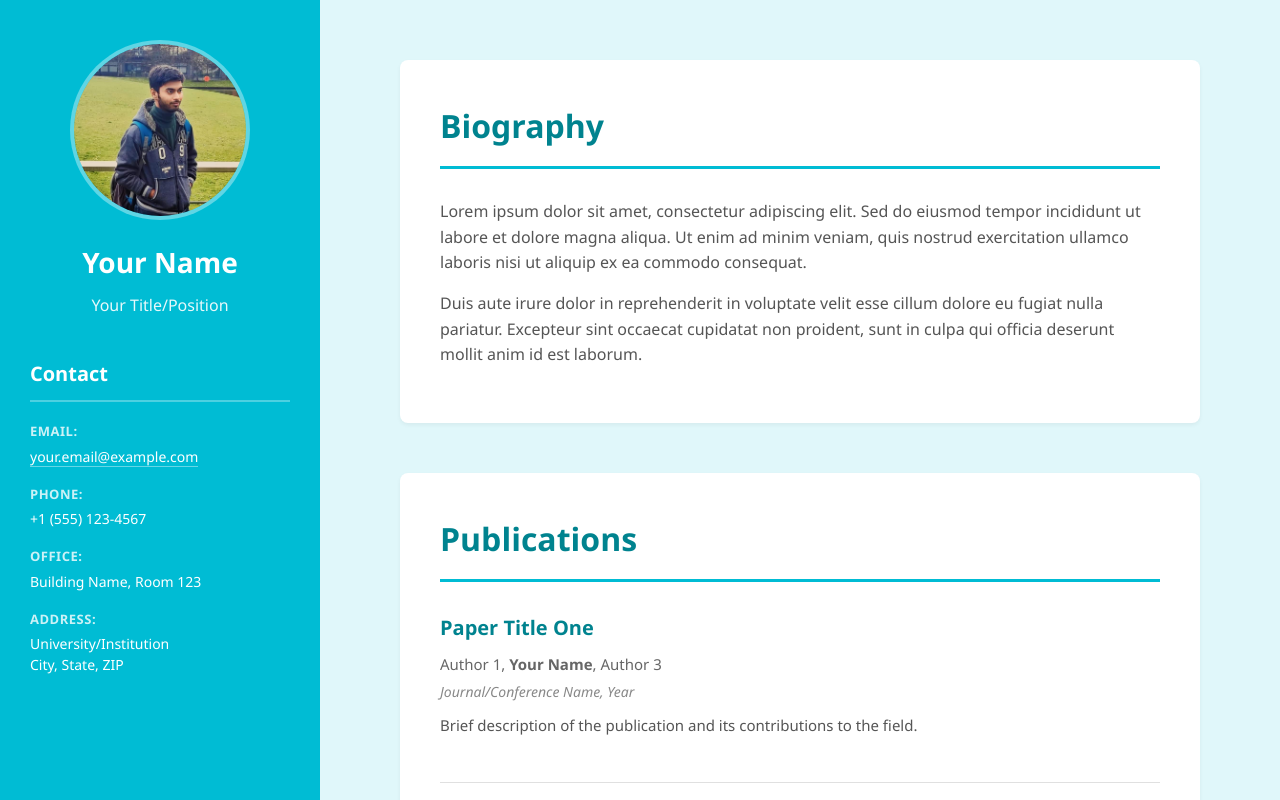
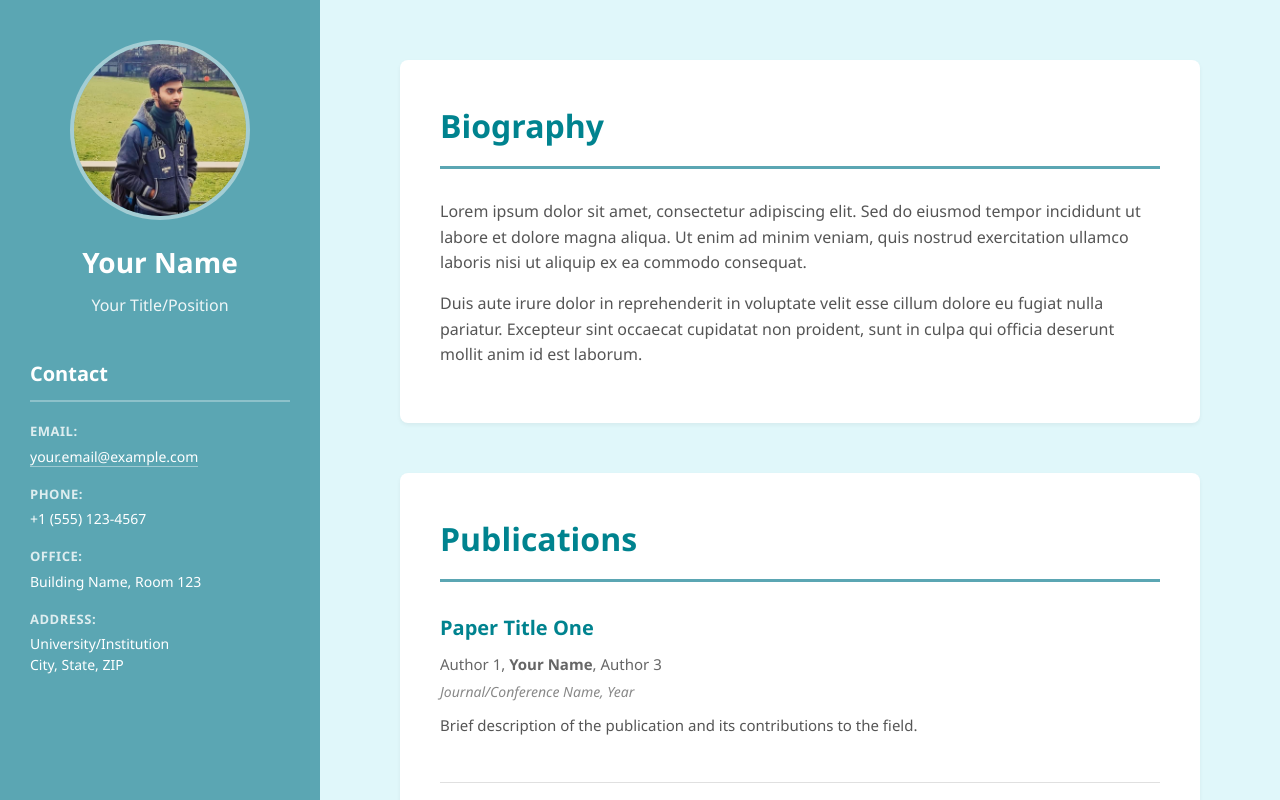
Before and after one commit to mukhsaswata/my-template.github.io, a plain HTML site: page index.html in a window 1280 px wide. Shown: the top 800 px of the page. Drawn offline with Linux system fonts and the light colour scheme.

Commit message:
Update styles.css

```diff
--- a/styles.css
+++ b/styles.css
@@ -18,7 +18,7 @@ body {
 /* Left Sidebar */
 .sidebar {
     width: 320px;
-    background-color: #00bcd4;
+    background-color: #5ba6b3;
     color: white;
     padding: 40px 30px;
     position: fixed;
@@ -38,7 +38,11 @@ body {
     border-radius: 50%;
     overflow: hidden;
     border: 4px solid rgba(255, 255, 255, 0.3);
-    background-color: rgba(255, 255, 255, 0.1);
+    background-color: rgba(255, 255, 255, 0.2);
+    display: flex;
+    align-items: center;
+    justify-content: center;
+    font-size: 14px;
 }
 
 .image-placeholder img {
@@ -114,7 +118,7 @@ section h2 {
     color: #00838f;
     margin-bottom: 30px;
     padding-bottom: 15px;
-    border-bottom: 3px solid #00bcd4;
+    border-bottom: 3px solid #5ba6b3;
 }
 
 section p {
```
